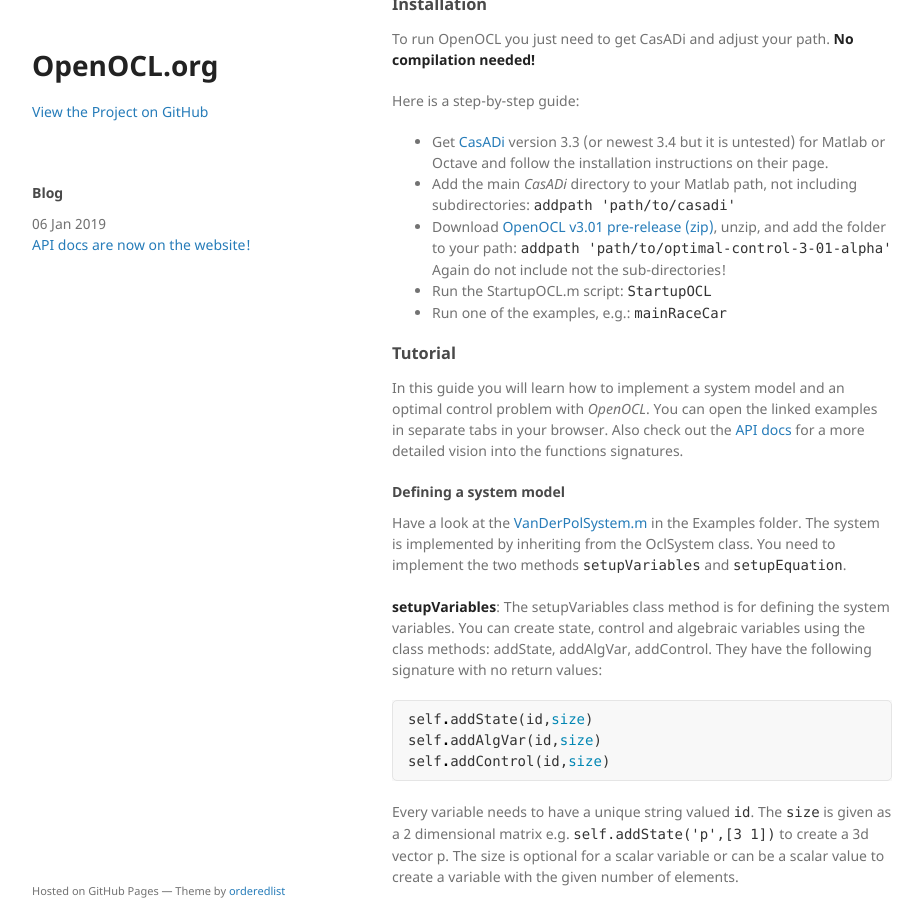
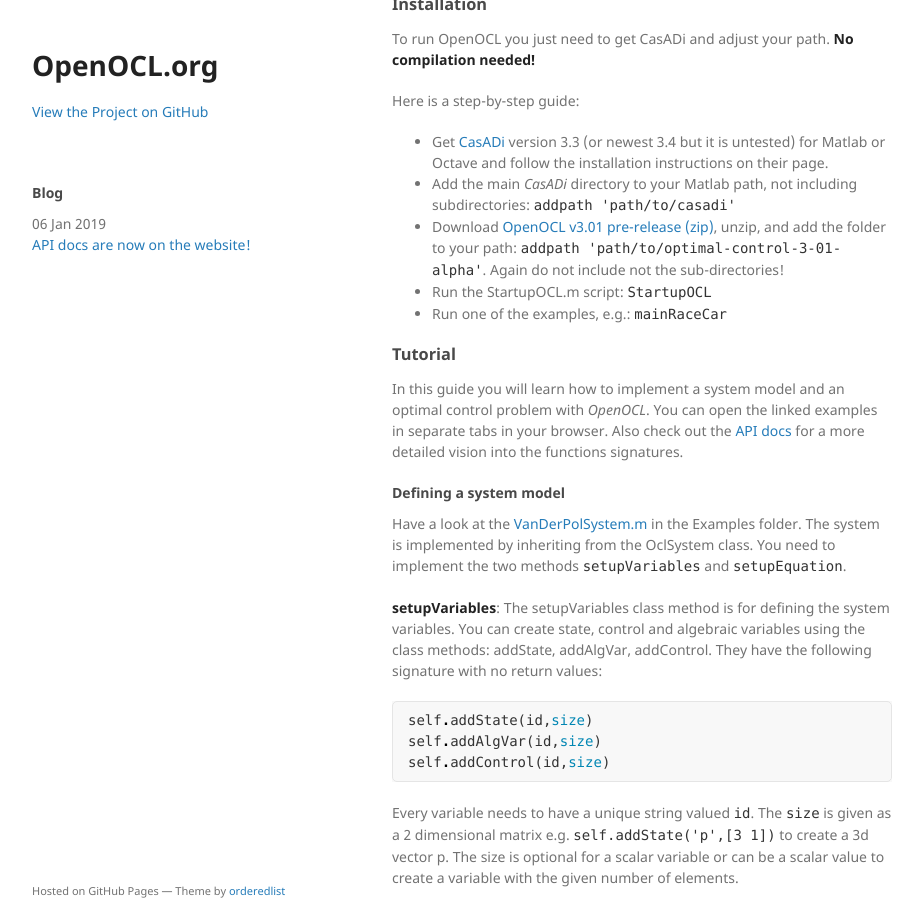
Before and after one commit to OpenOCL/openocl.github.io, a Jekyll site: the page built from get-started.md, in a window 1280 px wide and 900 px high, scrolled down 459 px. Shown: the whole window, without its empty margins (178-1101 px from the left). Built offline with Jekyll 4.4.1, drawn with Linux system fonts in a browser that asks for light colours; our own code applies the rules of GitHub Pages for plain Markdown files; some of the changed lines change nothing that is shown.

Commit message:
Update get-started.md

```diff
--- a/get-started.md
+++ b/get-started.md
@@ -17,8 +17,8 @@
 Here is a step-by-step guide:
 
 * Get [CasADi](http://casadi.org) version 3.3 (or newest 3.4 but it is untested) for Matlab or Octave and follow the installation instructions on their page.
-* Add the main *CasADi* directory to your Matlab path, not including subdirectories: `addpath 'path/to/casadi'`{:.language-MATLAB}
-* Download [OpenOCL v3.01 pre-release (zip)](https://github.com/JonasKoenemann/optimal-control/archive/v3-01-pre.zip), unzip, and add the folder to your path: `addpath 'path/to/optimal-control-3-01-alpha'` Again do not include not the sub-directories!
+* Add the main *CasADi* directory to your Matlab path, not including subdirectories: `addpath 'path/to/casadi'`
+* Download [OpenOCL v3.01 pre-release (zip)](https://github.com/JonasKoenemann/optimal-control/archive/v3-01-pre.zip), unzip, and add the folder to your path: `addpath 'path/to/optimal-control-3-01-alpha'`. Again do not include not the sub-directories!
 * Run the StartupOCL.m script: `StartupOCL`
 * Run one of the examples, e.g.: `mainRaceCar`
 
```
